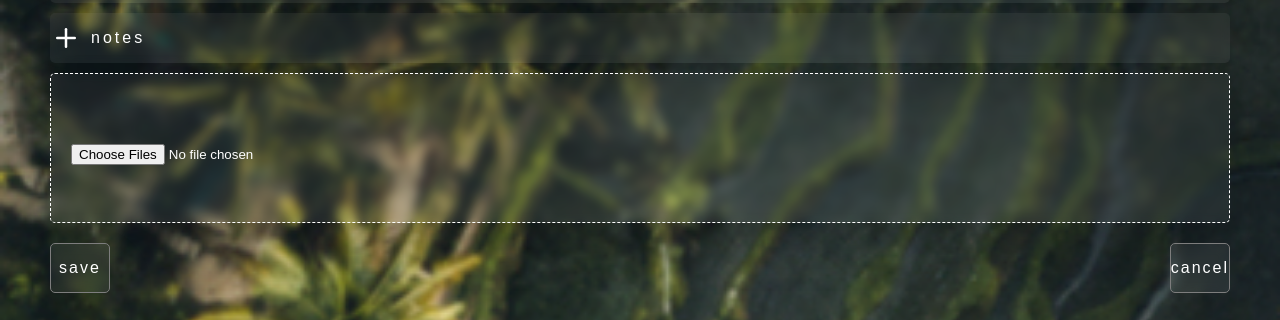
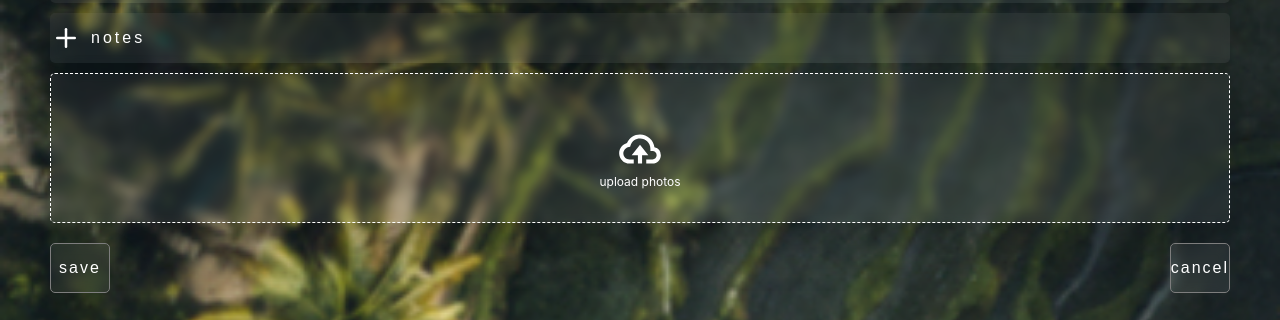
Before and after one commit to yvlange/capstone-travelist, a React (Create React App) app: page /add in a window 1280 px wide. Shown: the part 330-650 px from the top of the page. Built offline with nearby package versions, Linux system fonts and the light colour scheme.

Commit message:
Styled the input type file

```diff
--- a/src/components/UploadPhotos.js
+++ b/src/components/UploadPhotos.js
@@ -1,8 +1,13 @@
 import "../styles/UploadPhotos.css";
+import { useRef } from "react";
+import { BiCloudUpload } from "react-icons/bi";
 
 function UploadPhotos({ id, name, onChange }) {
+  const inputRef = useRef();
+
   return (
-    <div className="upload">
+    <div className="upload" onClick={() => inputRef.current.click()}>
+      <BiCloudUpload className="upload__icon" />
       <input
         type="file"
         multiple
@@ -11,7 +16,10 @@ function UploadPhotos({ id, name, onChange }) {
         id={id}
         name={name}
         onChange={onChange}
+        ref={inputRef}
+        hidden
       />
+      <p className="upload__label">upload photos</p>
     </div>
   );
 }
--- a/src/styles/UploadPhotos.css
+++ b/src/styles/UploadPhotos.css
@@ -18,3 +18,13 @@
   width: 100%;
   padding: 20px;
 }
+
+.upload__icon {
+  height: 50px;
+  width: 50px;
+  cursor: pointer;
+}
+
+.upload__label {
+  font-size: 12px;
+}
```
